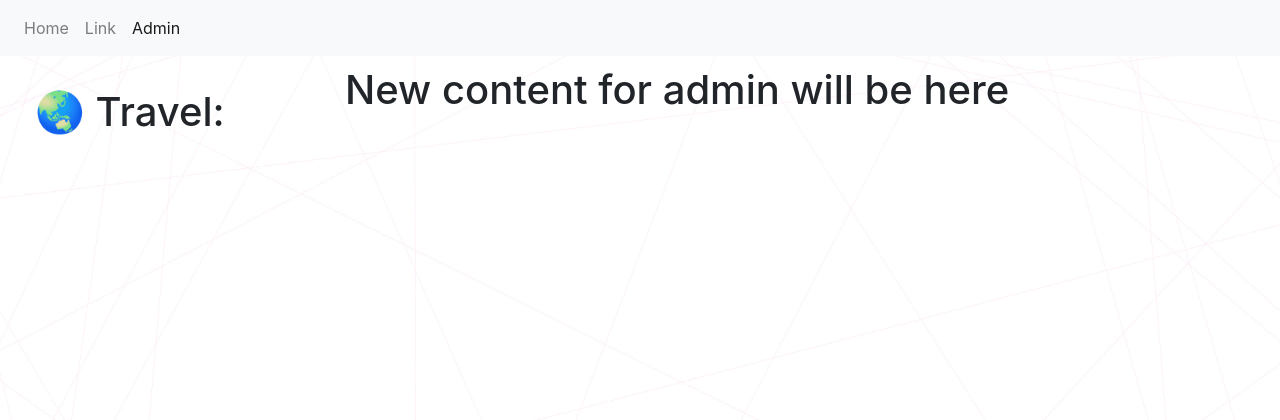
After one commit to mayeshakabir/TravelDestinations, a PHP site: page /admin.php in a window 1280 px wide. The commit adds this page. Shown: the top 420 px of the page. Run offline with PHP 8.4, Linux system fonts and the light colour scheme; some libraries are stand-ins or nearby versions.

Commit message:
added admin page

```diff
--- /dev/null
+++ b/admin.php
@@ -0,0 +1,64 @@
+<?php
+session_start();
+include 'src/connect.php';
+include 'src/destination.php';
+include 'src/countryList.php';
+include 'src/activityList.php';
+?>
+<!DOCTYPE html>
+<html>
+	<head>
+		<meta charset="UTF-8">
+		<title> Travel Destinations</title>
+
+		<!-- css -->
+
+		<link rel="stylesheet" href="https://maxcdn.bootstrapcdn.com/bootstrap/4.0.0/css/bootstrap.min.css">
+		<link rel="stylesheet" type="text/css" href="css/style.css"/>
+	</head>
+	<body>
+		<nav class="navbar navbar-expand-lg navbar-light bg-light sticky-top">
+		  <div class="collapse navbar-collapse" id="navbarSupportedContent">
+		    <ul class="navbar-nav mr-auto">
+		      <li class="nav-item">
+		        <a class="nav-link" href="index.php">Home</a>
+		      </li>
+		      <li class="nav-item">
+		        <a class="nav-link" href="#">Link</a>
+		      </li>
+		      <li class="nav-item active">
+		      	<a class="nav-link" href="#">Admin</a>
+		      </li>
+		    </ul>
+		  </div>
+		</nav>
+		<div class="container-fluid">
+			<div class="row">
+				<div class="d-block col-sm-3">
+		            <div class="py-2 flex-grow-1">
+		                <div class="sidebar flex-sm-column">
+		                    <h1 class="my-4">🌏 Travel:
+		                    </h1>
+
+		                </div>
+		            </div>
+		        </div>
+				<div class="col content">
+					<h1> New content for admin will be here</h1>
+					<?php
+
+					//displayResults();
+					?>
+				</div>
+			</div>
+		</div>
+
+		<!-- css -->
+		<script src="https://ajax.googleapis.com/ajax/libs/jquery/3.3.1/jquery.min.js"> </script>
+		<script src="https://ajax.aspnetcdn.com/ajax/jQuery/jquery-3.3.1.min.js"> </script>
+
+		<script src="https://cdnjs.cloudflare.com/ajax/libs/popper.js/1.12.9/umd/popper.min.js"></script>
+		<script src="https://maxcdn.bootstrapcdn.com/bootstrap/4.0.0/js/bootstrap.min.js"></script>
+		<script src="https://use.fontawesome.com/releases/v5.0.8/js/all.js"></script>
+	</body>
+</html>
--- a/index.php
+++ b/index.php
@@ -26,12 +26,15 @@ include 'src/activityList.php';
 		      <li class="nav-item">
 		        <a class="nav-link" href="#">Link</a>
 		      </li>
+		      <li class="nav-item">
+		      	<a class="nav-link" href="admin.php">Admin</a>
+		      </li>
 		    </ul>
 		  </div>
 		</nav>
 		<div class="container-fluid">
 			<div class="row">
-				<div class="d-none d-md-flex col-sm-3">
+				<div class="d-block col-sm-3">
 		            <div class="py-2 flex-grow-1">
 		                <div class="sidebar flex-sm-column">
 		                    <h1 class="my-4">🌏 Travel:
```
